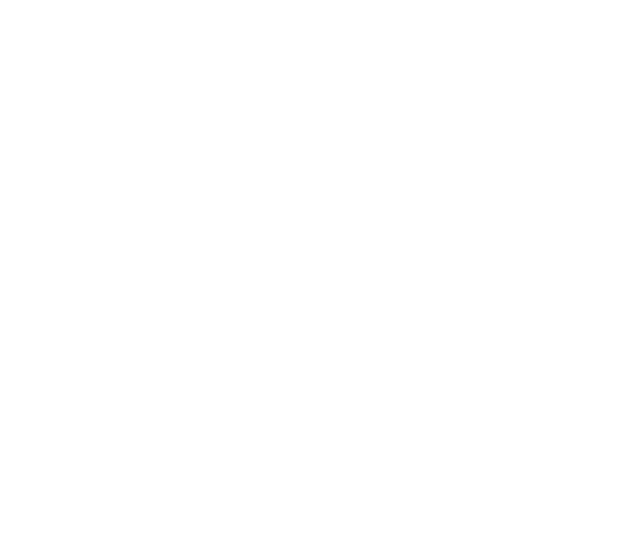
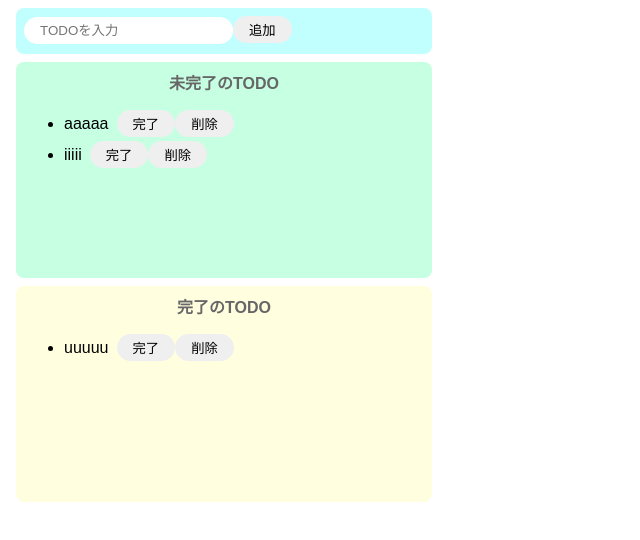
Before and after one commit to shmp-dev/react-practice-todo-list, a React (Create React App) app: page / in a window 1280 px wide. Shown: the top 540 px of the page, without its empty margins (0-640 px from the left). Built offline with nearby package versions, Linux system fonts and the light colour scheme.

Commit message:
[fix]画面モックを作成

```diff
--- a/src/App.jsx
+++ b/src/App.jsx
@@ -2,5 +2,37 @@
 import "./styles.css";
 
 export const App = () => {
-  return <div></div>;
+  return (
+    <>
+      <div className="input-area">
+        <input placeholder="TODOを入力" />
+        <button>追加</button>
+      </div>
+      <div className="incomplete-area">
+        <p className="title">未完了のTODO</p>
+        <ul>
+          <div className="list-row">
+            <li>aaaaa</li>
+            <button>完了</button>
+            <button>削除</button>
+          </div>
+          <div className="list-row">
+            <li>iiiii</li>
+            <button>完了</button>
+            <button>削除</button>
+          </div>
+        </ul>
+      </div>
+      <div className="complete-area">
+        <p className="title">完了のTODO</p>
+        <ul>
+          <div className="list-row">
+            <li>uuuuu</li>
+            <button>完了</button>
+            <button>削除</button>
+          </div>
+        </ul>
+      </div>
+    </>
+  );
 };
--- a/src/styles.css
+++ b/src/styles.css
@@ -1,4 +1,66 @@
-.App {
+body {
   font-family: sans-serif;
+}
+
+input {
+  border-radius: 16px;
+  border: none;
+  padding: 6px 16px;
+  outline: none;
+}
+
+button {
+  border-radius: 16px;
+  border: none;
+  padding: 4px 16px;
+}
+
+button:hover {
+  background-color: #ff7fff;
+  color: #fff;
+  cursor: pointer;
+}
+
+li {
+  margin-right: 8px;
+}
+
+.input-area {
+  background-color: #c1ffff;
+  width: 400px;
+  height: 30px;
+  border-radius: 8px;
+  padding: 8px;
+  margin: 8px;
+}
+
+.incomplete-area {
+  background-color: #c6ffe2;
+  width: 400px;
+  min-height: 200px;
+  padding: 8px;
+  margin: 8px;
+  border-radius: 8px;
+}
+
+.complete-area {
+  background-color: #ffffe0;
+  width: 400px;
+  min-height: 200px;
+  padding: 8px;
+  margin: 8px;
+  border-radius: 8px;
+}
+
+.title {
   text-align: center;
+  margin-top: 0;
+  font-weight: bold;
+  color: #666;
 }
+
+.list-row {
+  display: flex;
+  align-items: center;
+  padding-bottom: 4px;
+}
```
